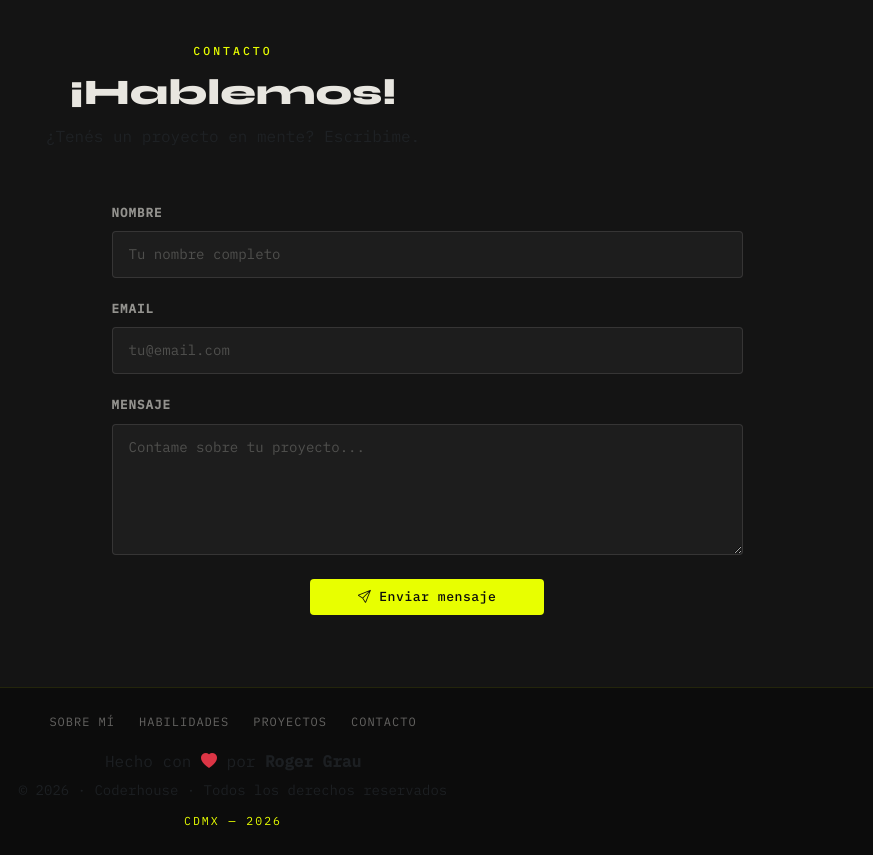
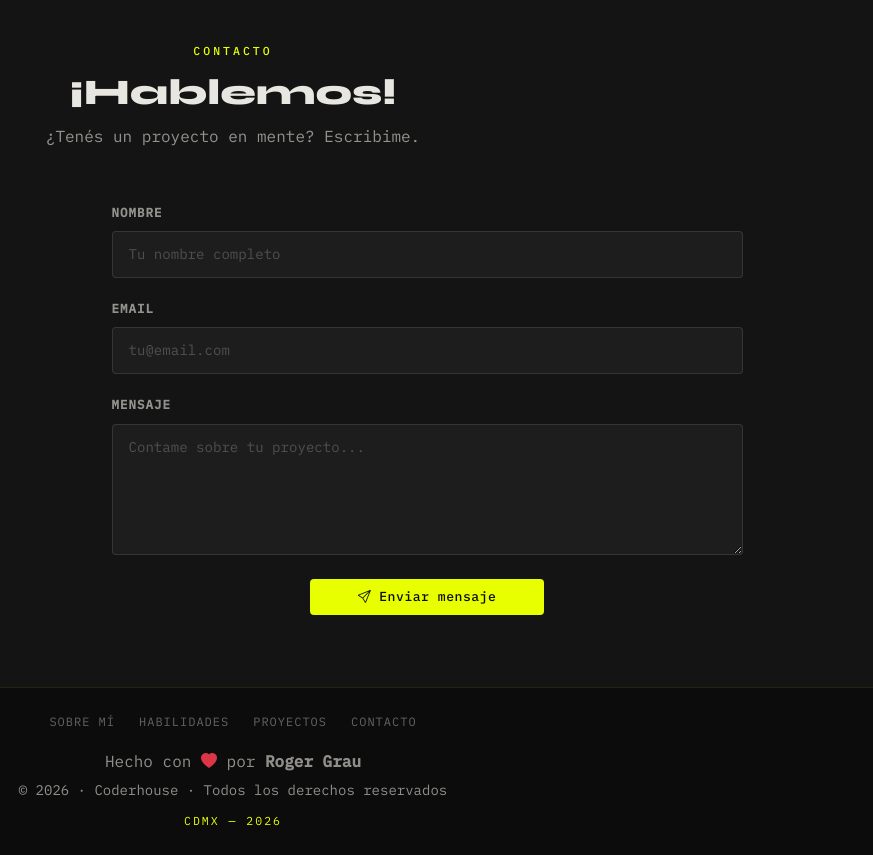
Before and after one commit to alessvon/coderhouse-proyecto, a plain HTML site: page index.html in a window 1280 px wide. Shown: the part 3160-4015 px from the top of the page, 407-1280 px from the left. Drawn offline with nearby package versions, Linux system fonts and the light colour scheme.

Commit message:
fix-text-muted-contraste-insuficiente-en-fondos-oscuros
Made-with: Cursor:

```diff
--- a/css/style.css
+++ b/css/style.css
@@ -633,6 +633,16 @@ h3              { font-size: clamp(1.1rem, 2vw + 0.2rem, 1.4rem); }
 }
 
 /* ============================================================
+   CORRECCIÓN DE CONTRASTE — Bootstrap text-muted sobre oscuro
+   Bootstrap asigna #6c757d que sobre #0C0C0C solo da ~4.1:1
+   Se sube la luminosidad para superar WCAG AA (4.5:1)
+============================================================ */
+.section-dark .text-muted,
+.footer-dark  .text-muted {
+  color: rgba(232, 230, 224, 0.6) !important;  /* ratio ~7:1 sobre #0C0C0C */
+}
+
+/* ============================================================
    ANIMACIÓN FADE-IN
 ============================================================ */
 .fade-in {
```
